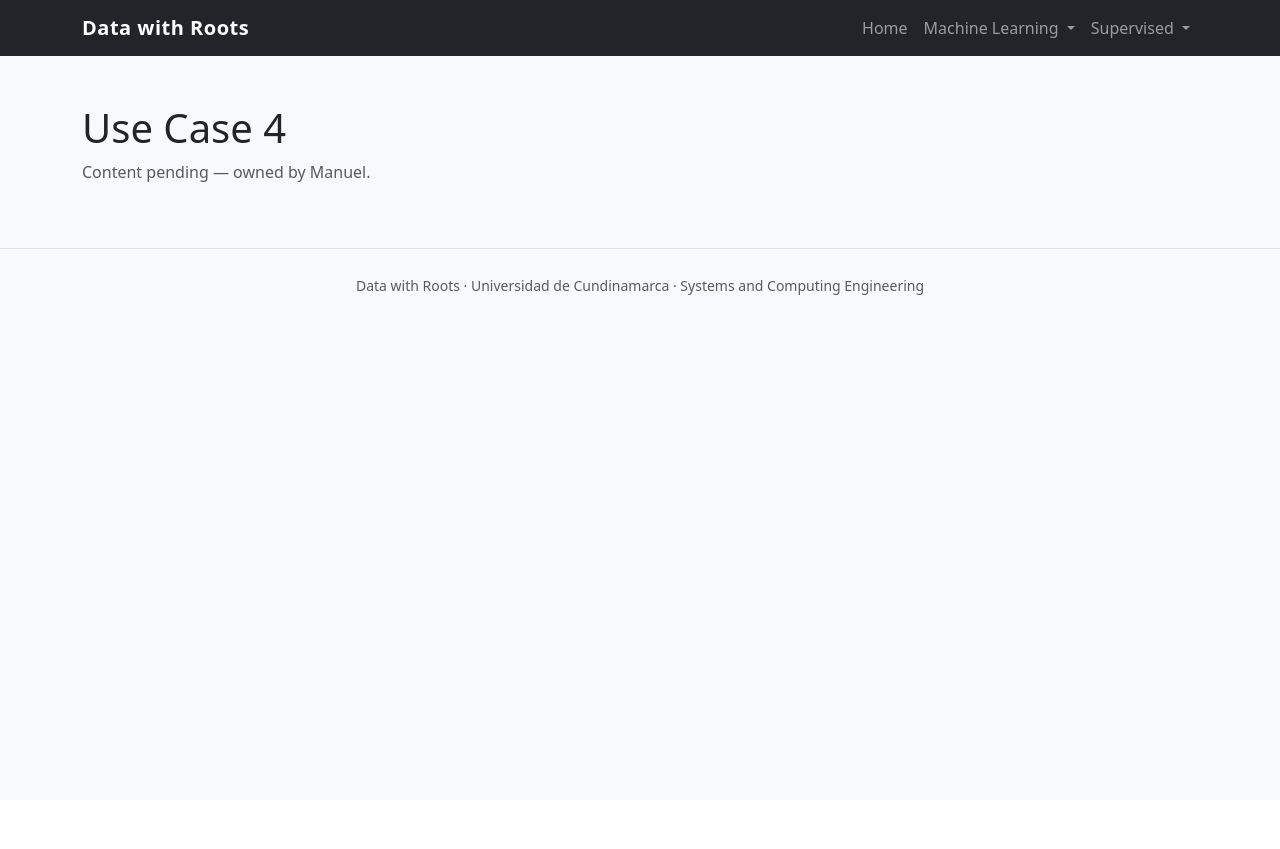
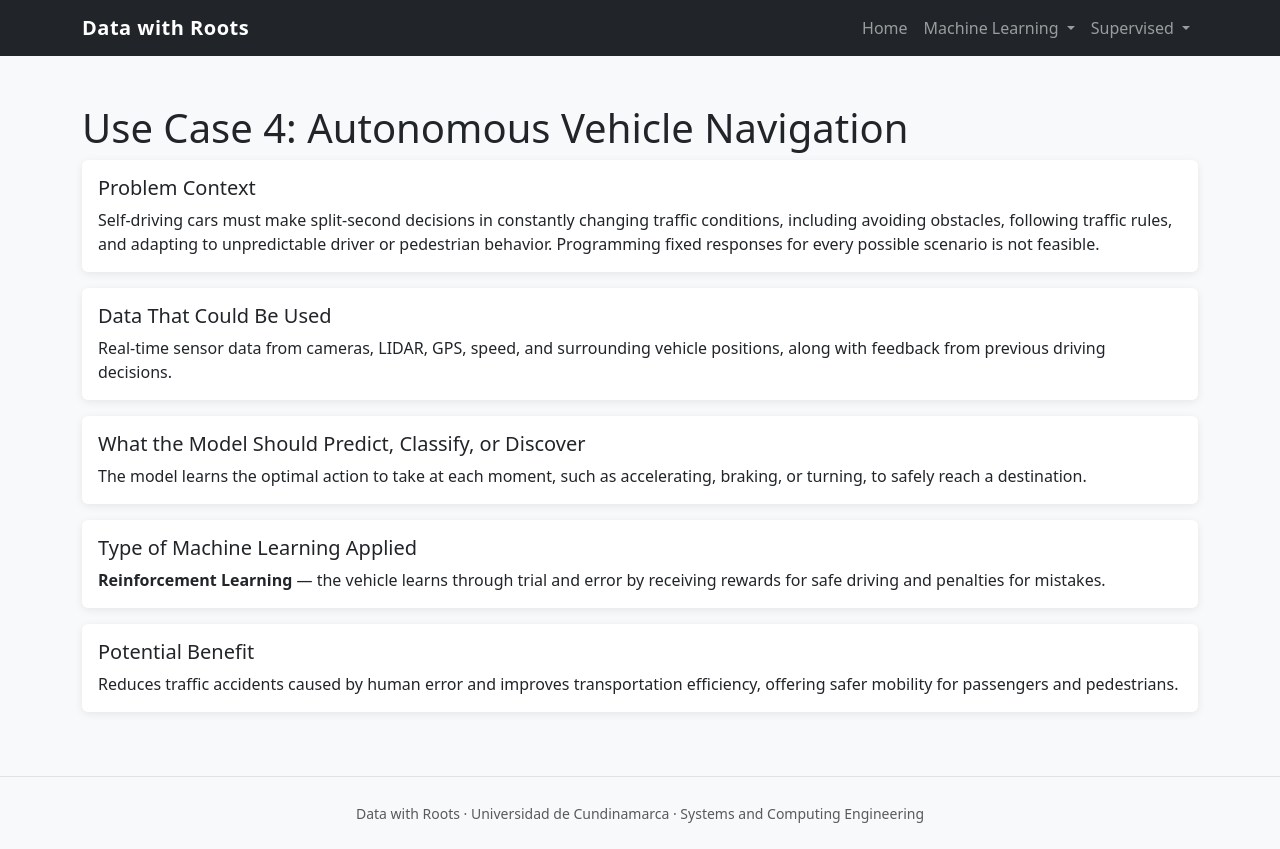
Before and after one commit to samucr27/Machine-Learning-Act1, a Flask app: page /use-case-4 in a window 1280 px wide. Before the commit the page ends 295 px from the top, so only its background shows below. Run offline with Flask 3, Linux system fonts and the light colour scheme; some libraries are stand-ins or nearby versions.

Commit message:
Add use case 4: autonomous vehicle navigation

```diff
--- a/templates/use_case_4.html
+++ b/templates/use_case_4.html
@@ -3,6 +3,63 @@
 {% block title %}Use Case 4{% endblock %}
 
 {% block content %}
-    <h1>Use Case 4</h1>
-    <p class="text-muted">Content pending — owned by Manuel.</p>
+    <h1>Use Case 4: Autonomous Vehicle Navigation</h1>
+
+    <div class="card mb-3">
+        <div class="card-body">
+            <h5 class="card-title">Problem Context</h5>
+            <p class="card-text">
+                Self-driving cars must make split-second decisions in
+                constantly changing traffic conditions, including avoiding
+                obstacles, following traffic rules, and adapting to
+                unpredictable driver or pedestrian behavior. Programming fixed
+                responses for every possible scenario is not feasible.
+            </p>
+        </div>
+    </div>
+
+    <div class="card mb-3">
+        <div class="card-body">
+            <h5 class="card-title">Data That Could Be Used</h5>
+            <p class="card-text">
+                Real-time sensor data from cameras, LIDAR, GPS, speed, and
+                surrounding vehicle positions, along with feedback from
+                previous driving decisions.
+            </p>
+        </div>
+    </div>
+
+    <div class="card mb-3">
+        <div class="card-body">
+            <h5 class="card-title">What the Model Should Predict, Classify, or Discover</h5>
+            <p class="card-text">
+                The model learns the optimal action to take at each moment,
+                such as accelerating, braking, or turning, to safely reach a
+                destination.
+            </p>
+        </div>
+    </div>
+
+    <div class="card mb-3">
+        <div class="card-body">
+            <h5 class="card-title">Type of Machine Learning Applied</h5>
+            <p class="card-text">
+                <strong>Reinforcement Learning</strong> — the vehicle learns
+                through trial and error by receiving rewards for safe driving
+                and penalties for mistakes.
+            </p>
+        </div>
+    </div>
+
+    <div class="card mb-3">
+        <div class="card-body">
+            <h5 class="card-title">Potential Benefit</h5>
+            <p class="card-text">
+                Reduces traffic accidents caused by human error and improves
+                transportation efficiency, offering safer mobility for
+                passengers and pedestrians.
+            </p>
+        </div>
+    </div>
+
 {% endblock %}
```
